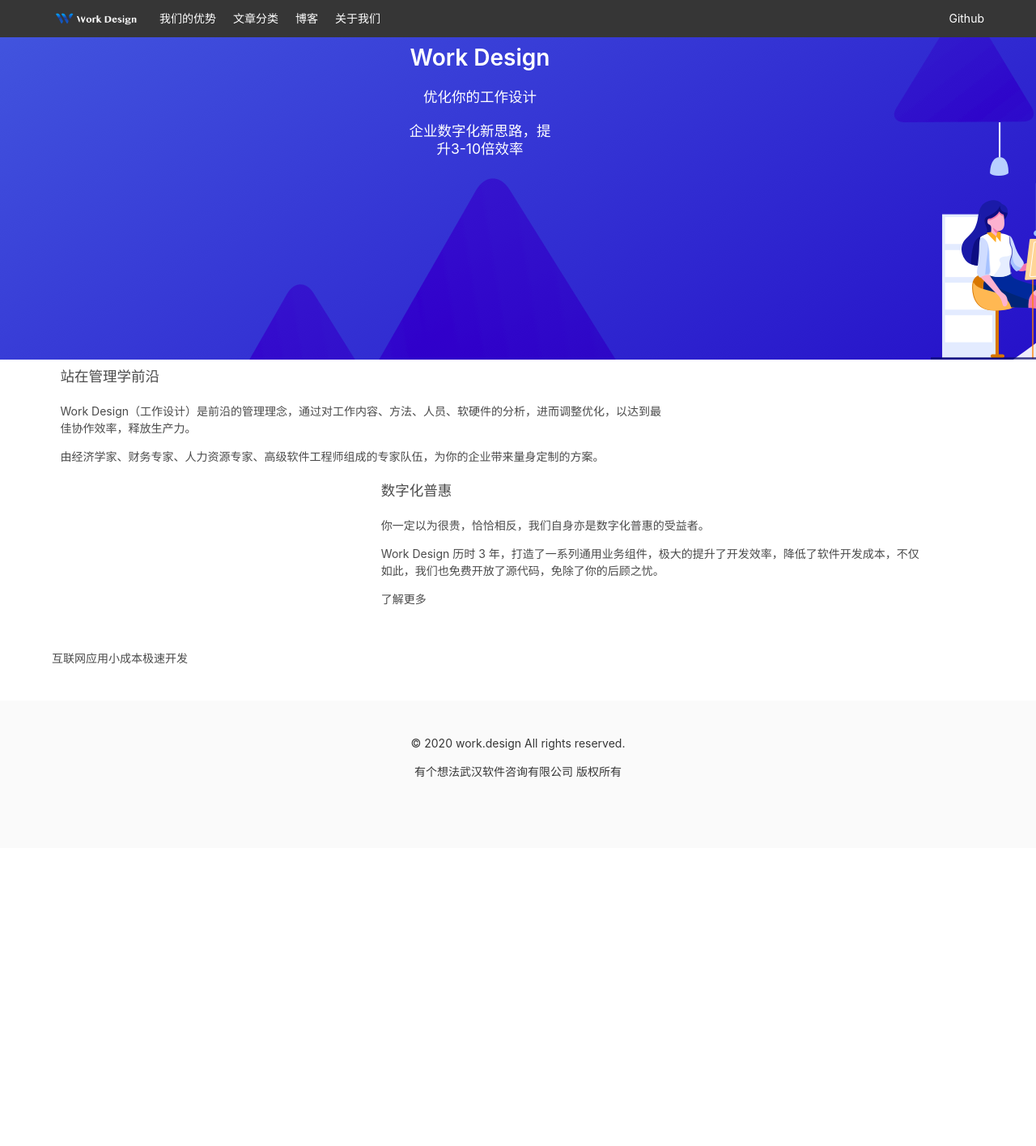
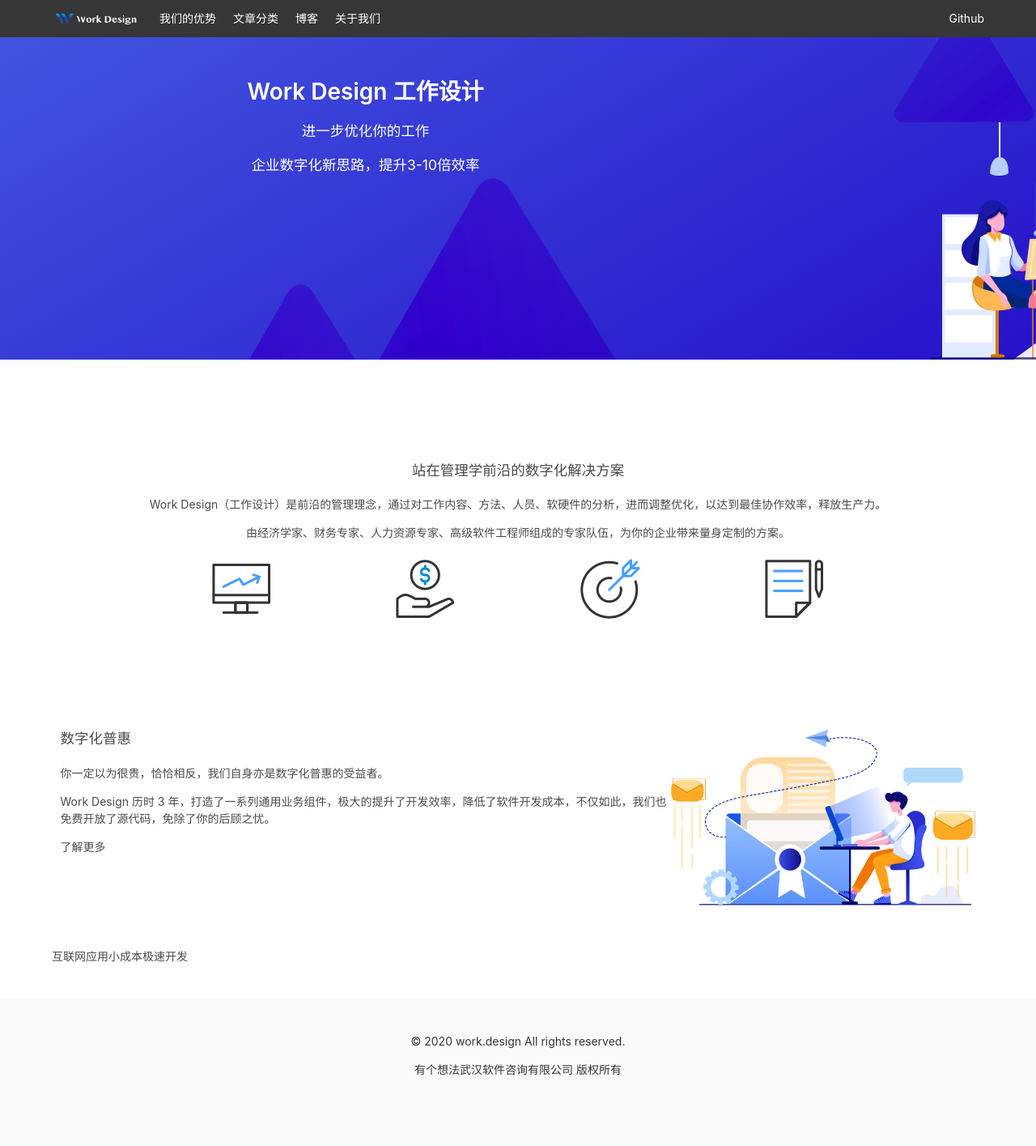
Before and after one commit to yigexiangfa/yigexiangfa.github.io, a Jekyll site: the page built from index.md, in a window 1280 px wide. Shown: the whole page at 81% size. Built offline with Jekyll 4.4.1, drawn with Linux system fonts in a browser that asks for light colours; before the commit the page ends 1047 px from its top, so only the background shows below that.

Commit message:
add images

```diff
--- a/_layouts/door.html
+++ b/_layouts/door.html
@@ -2,32 +2,35 @@
 layout: default
 ---
 
-<section class="tile is-vertical" style="background-image: url(/assets/images/banner.png); background-repeat: no-repeat; height: 398px;">
+<section class="hero" style="background-image: url(/assets/images/banner.png); background-repeat: no-repeat; height: 398px;">
+  <div class="hero-body">
     <div class="container tile is-parent">
-    <div class="tile is-8 is-vertical has-text-centered">
-      <h1 class="title is-spaced has-text-white">Work Design</h1>
-      <h2 class="subtitle has-text-white">优化你的工作设计</h2>
+      <div class="tile is-8 is-vertical has-text-centered" style="align-items: center;">
+        <h1 class="title is-spaced has-text-white">Work Design 工作设计</h1>
+        <h2 class="subtitle has-text-white">进一步优化你的工作</h2>
         <h2 class="subtitle has-text-white">企业数字化新思路，提升3-10倍效率</h2>
       </div>
       <div class="tile is-4"></div>
     </div>
+  </div>
 </section>
-<section class="">
-  <div class="container tile is-parent">
-    <div class="tile is-vertical is-8">
-      <h3 class="subtitle">站在管理学前沿</h3>
-      <div class="content">
+<section class="hero is-medium">
+  <div class="hero-body container">
+    <h3 class="subtitle has-text-centered">站在管理学前沿的数字化解决方案</h3>
+    <div class="content has-text-centered">
       <p>Work Design（工作设计）是前沿的管理理念，通过对工作内容、方法、人员、软硬件的分析，进而调整优化，以达到最佳协作效率，释放生产力。</p>
       <p>由经济学家、财务专家、人力资源专家、高级软件工程师组成的专家队伍，为你的企业带来量身定制的方案。</p>
     </div>
-    </div>
-    <div class="tile is-4">
+    <div class="level container" style="margin-top: 20px;">
+      <div class="level-item has-text-centered"><img src="/assets/images/工作内容.png" alt="xx"></div>
+      <div class="level-item has-text-centered"><img src="/assets/images/方法.png" alt="xx"></div>
+      <div class="level-item has-text-centered"><img src="/assets/images/人员.png" alt="xx"></div>
+      <div class="level-item has-text-centered"><img src="/assets/images/软硬件.png" alt="xx"></div>
     </div>
   </div>
 </section>
-<section class="hero is-bold">
+<section class="hero">
   <div class="container tile is-parent">
-    <div class="tile is-4"></div>
     <div class="tile is-vertical is-8 is-warning">
       <h3 class="subtitle">数字化普惠</h3>
       <div class="content">
@@ -35,6 +38,9 @@ layout: default
         <p>Work Design 历时 3 年，打造了一系列通用业务组件，极大的提升了开发效率，降低了软件开发成本，不仅如此，我们也免费开放了源代码，免除了你的后顾之忧。</p>
         <p>了解更多</p>
       </div>
+    </div>
+    <div class="tile is-4">
+      <img src="/assets/images/digit.png" class="image" alt="">
     </div>
   </div>
 </section>
```
Also changed, not shown: assets/images/digit.png (added), assets/images/人员.png (added), assets/images/工作内容.png (added), assets/images/方法.png (added), assets/images/软硬件.png (added). Lines whose indentation alone changed are shown as unchanged.
